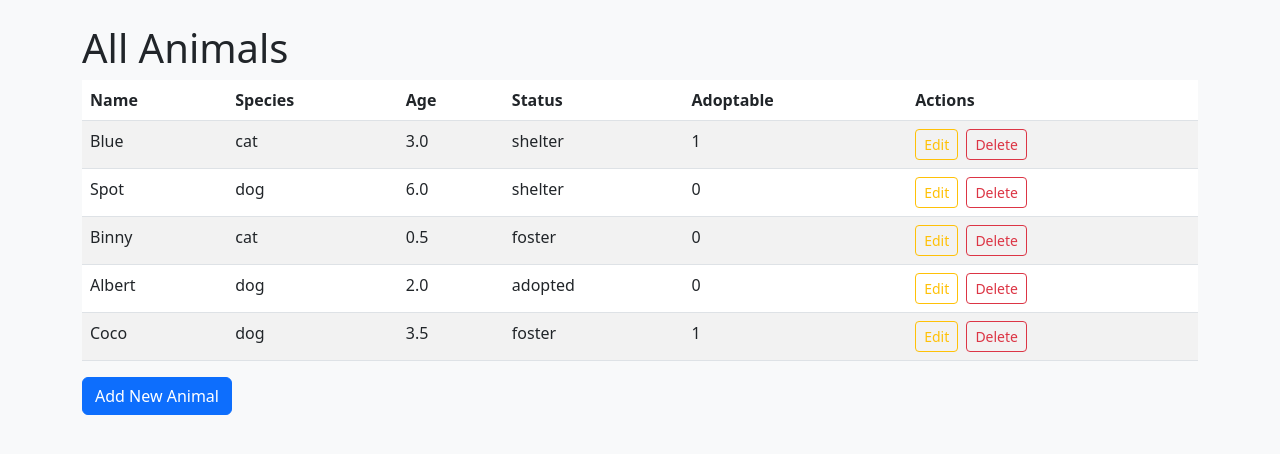
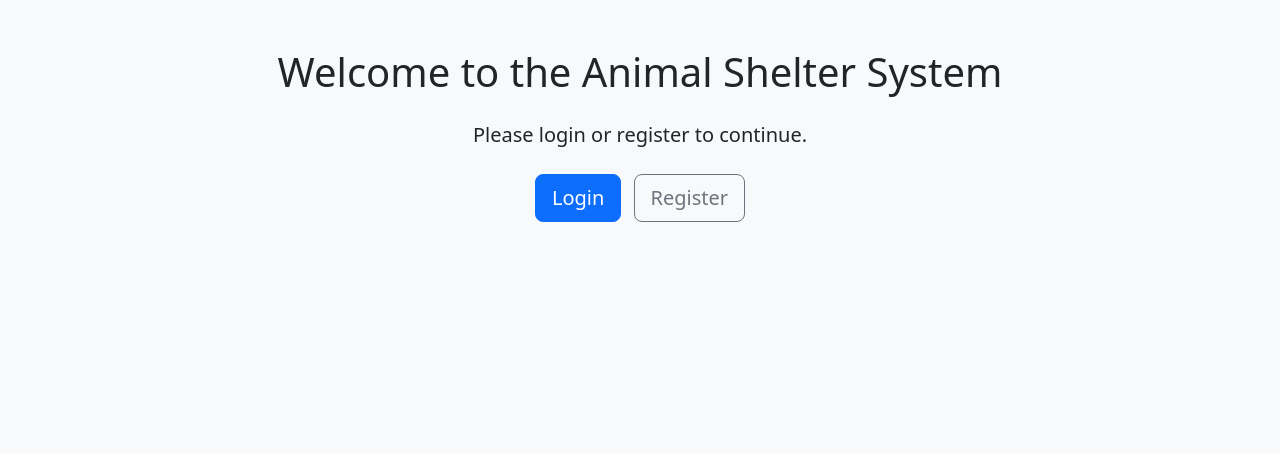
Before and after one commit to orobl/shelter-pet, a Flask app: page / in a window 1280 px wide. Shown: the part 56-510 px from the top of the page. Run offline with Flask 3, Linux system fonts and the light colour scheme; data comes from the database, SQL or seed files in the repository.

Commit message:
Add a landing page and a dashboard to the application

```diff
--- a/app.py
+++ b/app.py
@@ -33,16 +33,14 @@ class User(UserMixin):
         self.email = email
         self.password = password
 
-# fetch all of the animal name and species records from the Animals table
-@app.route("/animals")
-def animals():
-    conn = get_db_connection()
-    animals = conn.execute("SELECT * FROM Animals").fetchall()
-    conn.close()
-    return render_template("animals.html", animals=animals)
 @app.route("/")
-def home():
-    return render_template("animals.html", animals=get_db_connection().execute("SELECT * FROM Animals").fetchall())
+def landing():
+    return render_template("landing.html")
+
+@app.route("/dashboard")
+def dashboard():
+    # later you'll check if user is logged in
+    return render_template("dashboard.html")
 
 @app.route("/login", methods=["GET", "POST"])
 def login():
@@ -58,12 +56,20 @@ def login():
             user = User(user_row["user_id"], user_row["username"], user_row["email"], user_row["password"])
             login_user(user)
             flash("Logged in successfully!", "success")
-            return redirect(url_for("animals"))
+            return redirect(url_for("dashboard"))
         else:
             flash("Invalid email or password.", "danger")
             return redirect(url_for("login"))
 
     return render_template("login.html")
+
+
+@app.route("/animals")
+def animals():
+    conn = get_db_connection()
+    animals = conn.execute("SELECT * FROM Animals").fetchall()
+    conn.close()
+    return render_template("animals.html", animals=animals)
 
 @app.route("/animals/new", methods=["GET", "POST"])
 def new_animal():
@@ -119,7 +125,6 @@ def edit_animal(animal_id):
     # GET → show form pre-filled
     conn.close()
     return render_template("animals_form.html", animal=animal)
-
 
 @app.route("/animals/<int:animal_id>/delete", methods=["GET", "POST"])
 @login_required
--- a/templates/base.html
+++ b/templates/base.html
@@ -19,7 +19,7 @@
     <!-- Navigation Bar -->
     <nav class="navbar navbar-expand-lg navbar-dark bg-dark mb-4">
         <div class="container-fluid">
-            <a class="navbar-brand" href="{{ url_for('home') }}">Shelter Manager</a>
+            <a class="navbar-brand" href="{{ url_for('dashboard') }}">Shelter Manager</a>
 
             <button class="navbar-toggler" type="button" data-bs-toggle="collapse" data-bs-target="#navbarNav">
                 <span class="navbar-toggler-icon"></span>
--- /dev/null
+++ b/templates/landing.html
@@ -0,0 +1,16 @@
+{% extends "base.html" %}
+
+{% block title %}Welcome{% endblock %}
+
+{% block content %}
+<div class="text-center mt-5">
+
+    <h1 class="mb-4">Welcome to the Animal Shelter System</h1>
+
+    <p class="lead mb-4">Please login or register to continue.</p>
+
+    <a href="{{ url_for('login') }}" class="btn btn-primary btn-lg me-2">Login</a>
+    <a href="{{ url_for('register') }}" class="btn btn-outline-secondary btn-lg">Register</a>
+
+</div>
+{% endblock %}
```
Also changed, not shown: templates/dashboard.html (added, +38 -0 lines).
